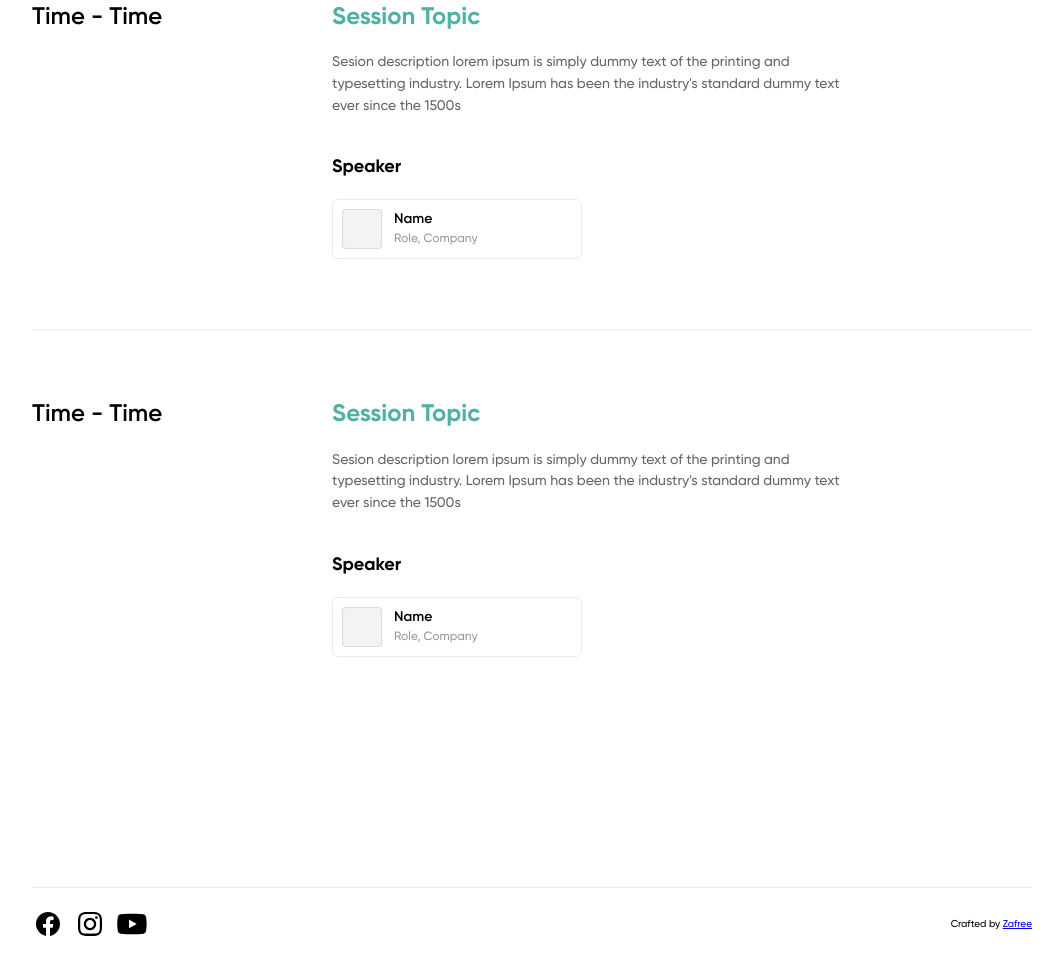
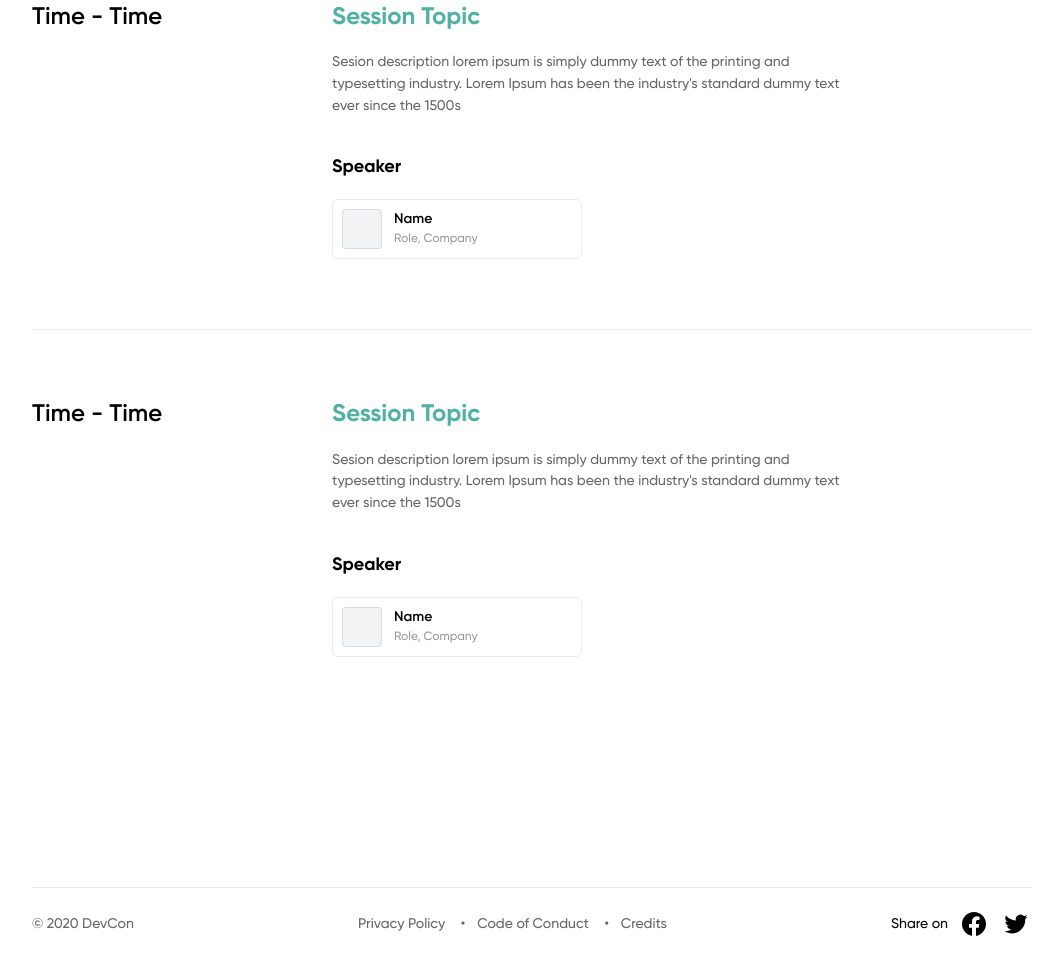
Before and after one commit to zafree/DevCon2020, a website: page agenda/index.html in a window 1280 px wide. Shown: the part 2010-2990 px from the top of the page, without its empty margins (108-1171 px from the left). Drawn offline with Linux system fonts and the light colour scheme; files whose address does not match are found by name.

Commit message:
update footer

```diff
--- a/agenda/index.html
+++ b/agenda/index.html
@@ -152,12 +152,23 @@
   <footer class="footer">
     <div class="footer__container">
       <div class="footer__row">
+        <span class="copyright">© 2020 DevCon</span>
+        <span class="quicklinks">
+          <span class="quicklinks__item">
+            <a class="quicklinks__link" href="#link">Privacy Policy</a>
+          </span>
+          <span class="quicklinks__item">
+            <a class="quicklinks__link" href="#link">Code of Conduct</a>
+          </span>
+          <span class="quicklinks__item">
+            <a class="quicklinks__link" href="#link">Credits</a>
+          </span>
+        </span>
         <div class="social">
+          <span class="social__copy">Share on</span>
           <a href="#link" class="social__link" style="background-image: url(../assets/icons/socials/facebook.svg)"></a>
-          <a href="#link" class="social__link" style="background-image: url(../assets/icons/socials/instagram.svg)"></a>
-          <a href="#link" class="social__link" style="background-image: url(../assets/icons/socials/youtube.svg)"></a>
+          <a href="#link" class="social__link" style="background-image: url(../assets/icons/socials/twitter.svg)"></a>
         </div>
-        <span class="crafted">Crafted by <a href="https://zafree.github.io/" target="_blank">Zafree</a></span>
       </div>
     </div>
   </footer>
```
Also changed, not shown: session/index.html (+14 -3 lines), speakers/index.html (+14 -3 lines), sponsors/index.html (+14 -3 lines).
